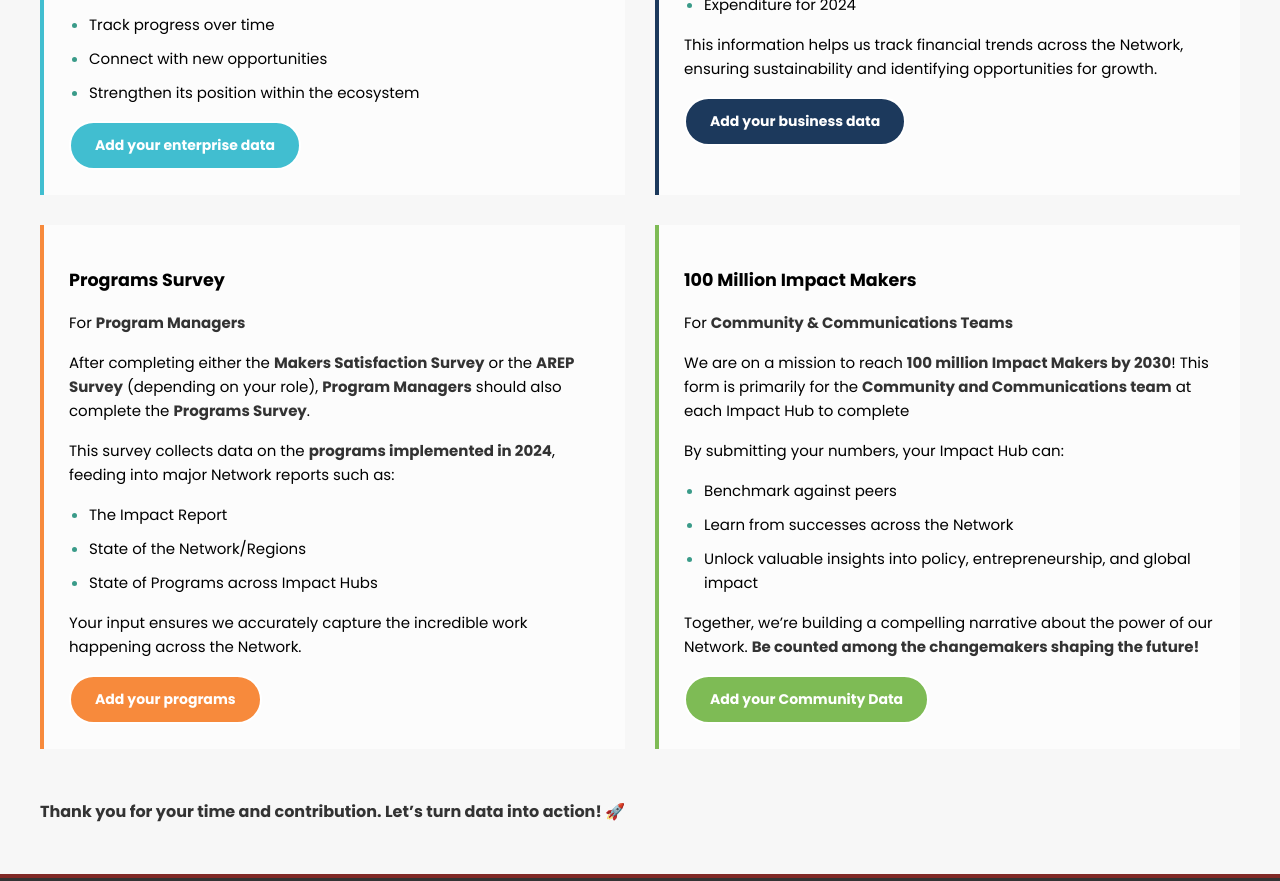
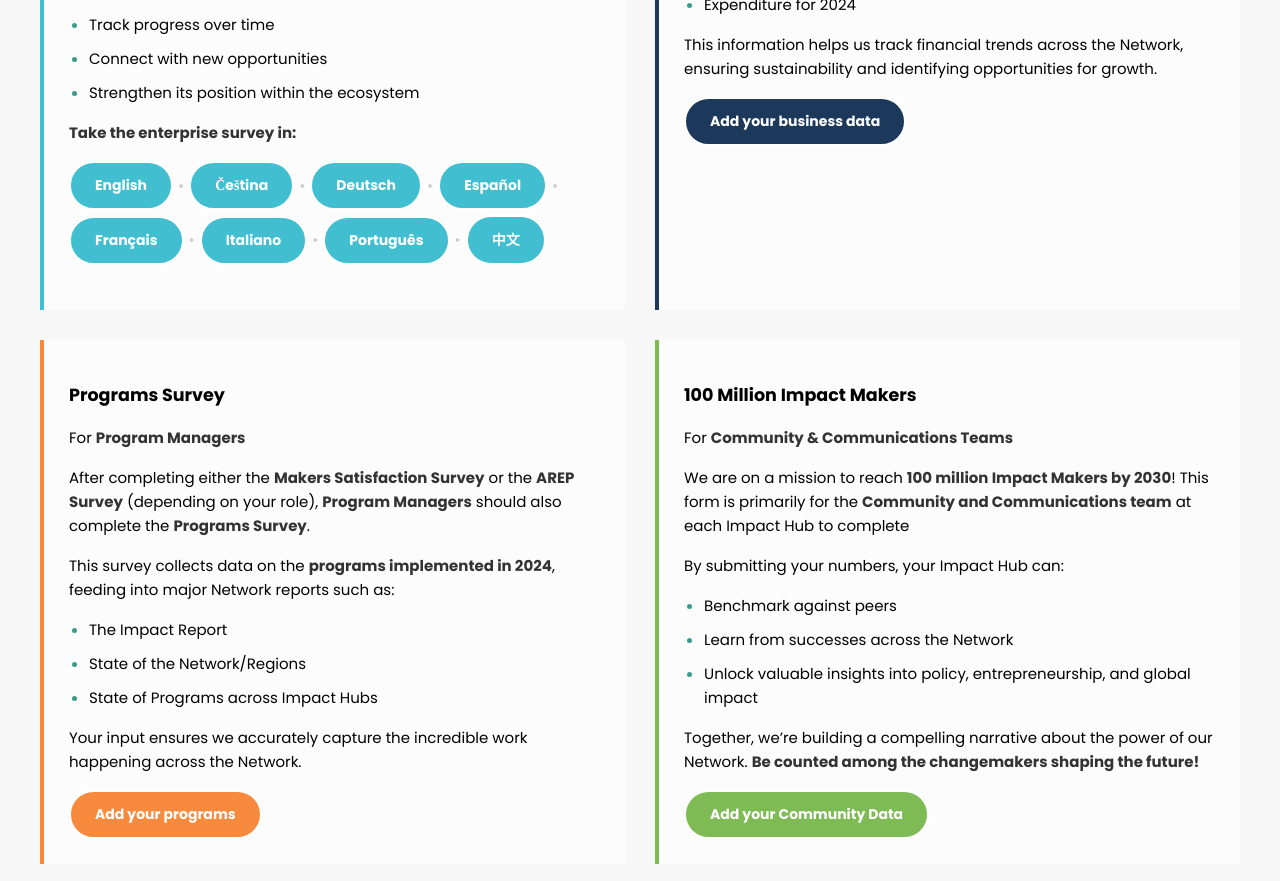
Before and after one commit to kahenvay/ih-makers-survey, a plain HTML site: page index.html in a window 1280 px wide. Shown: the part 1307-2188 px from the top of the page. Drawn offline with Linux system fonts and the light colour scheme.

Commit message:
added diff lang buttons for good market

```diff
--- a/index.html
+++ b/index.html
@@ -377,6 +377,55 @@
 		}
 	}
 
+	.language-links {
+    display: flex;
+    flex-wrap: wrap;
+    align-items: center;
+    gap: 5px;
+    margin: 10px 0 20px 0;
+}
+
+.lang-link {
+    color: var(--color-dark-blue);
+    text-decoration: none;
+    font-weight: 500;
+    padding: 3px 5px;
+    border-radius: 4px;
+    transition: all 0.2s ease;
+}
+
+.lang-link:hover {
+    background-color: var(--color-dark-blue);
+    color: white;
+}
+
+.lang-flag {
+    font-size: 16px;
+}
+
+.lang-separator {
+    color: #ccc;
+    user-select: none;
+}
+
+@media (max-width: 768px) {
+    .language-links {
+        flex-direction: column;
+        align-items: flex-start;
+    }
+
+    .lang-separator {
+        display: none;
+    }
+
+    .lang-link {
+        display: block;
+        width: 100%;
+        padding: 8px 10px;
+    }
+}
+
+
 
 
   @media (max-width: 768px) {
@@ -479,7 +528,42 @@
 						<li>Connect with new opportunities</li>
 						<li>Strengthen its position within the ecosystem</li>
 					</ul>
-					<a href="https://www.goodmarket.global/survey/impact-hub-enterprise-survey/landing">Add your enterprise data</a>
+					<div class="enterprise-cta">
+						<p><strong>Take the enterprise survey in:</strong></p>
+						<div class="language-links">
+							<a href="https://www.goodmarket.global/survey/impact-hub-enterprise-survey/landing" class="lang-link">
+								English
+							</a>
+							<span class="lang-separator">•</span>
+							<a href="https://www.goodmarket.global/survey/impact-hub-enterprise-survey/landing?lang=cs" class="lang-link">
+								Čeština
+							</a>
+							<span class="lang-separator">•</span>
+							<a href="https://www.goodmarket.global/survey/impact-hub-enterprise-survey/landing?lang=de" class="lang-link">
+								Deutsch
+							</a>
+							<span class="lang-separator">•</span>
+							<a href="https://www.goodmarket.global/survey/impact-hub-enterprise-survey/landing?lang=es" class="lang-link">
+								Español
+							</a>
+							<span class="lang-separator">•</span>
+							<a href="https://www.goodmarket.global/survey/impact-hub-enterprise-survey/landing?lang=fr" class="lang-link">
+								Français
+							</a>
+							<span class="lang-separator">•</span>
+							<a href="https://www.goodmarket.global/survey/impact-hub-enterprise-survey/landing?lang=it" class="lang-link">
+								Italiano
+							</a>
+							<span class="lang-separator">•</span>
+							<a href="https://www.goodmarket.global/survey/impact-hub-enterprise-survey/landing?lang=pt" class="lang-link">
+								Português
+							</a>
+							<span class="lang-separator">•</span>
+							<a href="https://www.goodmarket.global/survey/impact-hub-enterprise-survey/landing?lang=zh" class="lang-link">
+								中文
+							</a>
+						</div>
+					</div>
 				</div>
 				<div class="card">
 					<h3>Impact Hub Business Data</h3>
```
Also changed, not shown: 1 other file.
